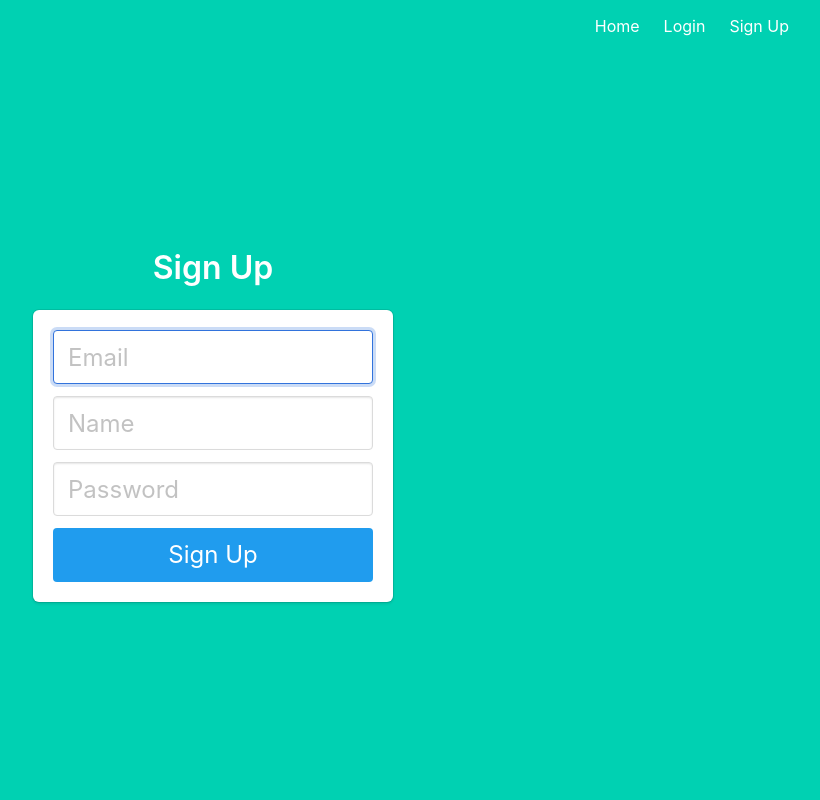
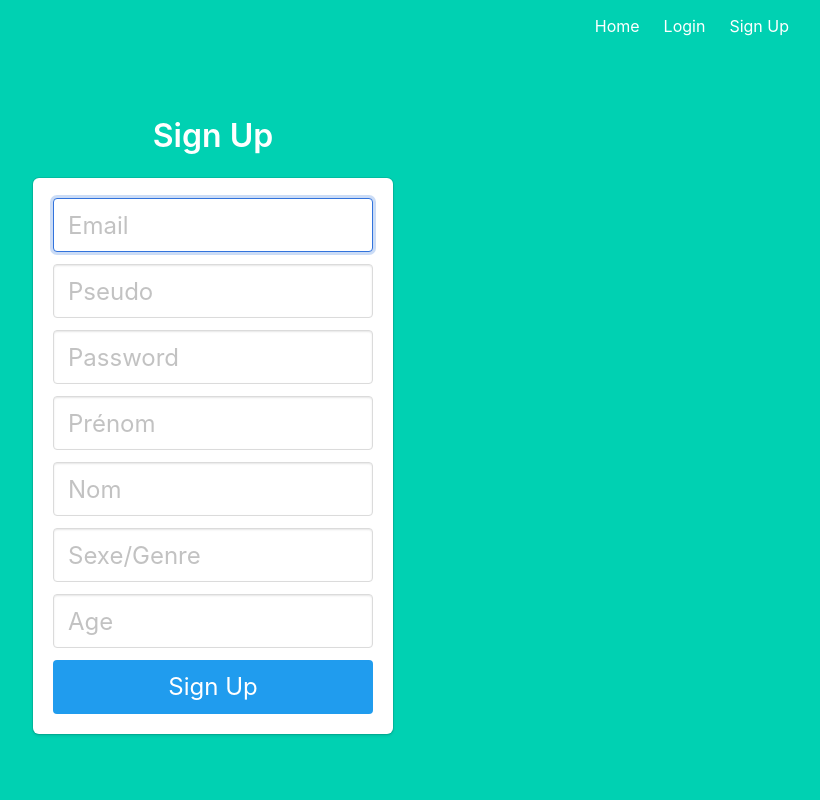
Before and after one commit to Or1anne/DevWebProjet, a Python web app: template templates/signup.html in a window 1280 px wide. Shown: the whole page, without its empty margins (427-1247 px from the left). Run offline with Jinja, Linux system fonts and the light colour scheme; the template is opened without the code that fills it, so the values that code supplies are empty.

Commit message:
Inscription

```diff
--- a/models.py
+++ b/models.py
@@ -8,5 +8,6 @@ class User(UserMixin, db.Model):
     password = db.Column(db.String(100))
     lastname = db.Column(db.String(1000))
     firstname = db.Column(db.String(100))
+    level = db.Column(db.String, default="Visiteur")
     age = db.Column(db.Integer)
     gender = db.Column(db.String(100))
--- a/templates/login2.html
+++ b/templates/login2.html
@@ -7,13 +7,13 @@
         <form method="POST" action="/login">
             <div class="field">
                 <div class="control">
-                    <input class="input is-large" type="email" name="email" placeholder="Your Email" autofocus="">
+                    <input class="input is-large" type="text" name="pseudo" placeholder="Nom d'utilisateur" autofocus="">
                 </div>
             </div>
 
             <div class="field">
                 <div class="control">
-                    <input class="input is-large" type="password" name="password" placeholder="Your Password">
+                    <input class="input is-large" type="password" name="password" placeholder="Mot de Passe">
                 </div>
             </div>
             <div class="field">
--- a/templates/signup.html
+++ b/templates/signup.html
@@ -13,13 +13,37 @@
 
             <div class="field">
                 <div class="control">
-                    <input class="input is-large" type="text" name="name" placeholder="Name" autofocus="">
+                    <input class="input is-large" type="text" name="pseudo" placeholder="Pseudo" autofocus="">
                 </div>
             </div>
 
             <div class="field">
                 <div class="control">
                     <input class="input is-large" type="password" name="password" placeholder="Password">
+                </div>
+            </div>
+
+            <div class="field">
+                <div class="control">
+                    <input class="input is-large" type="text" name="firstname" placeholder="Prénom">
+                </div>
+            </div>
+
+            <div class="field">
+                <div class="control">
+                    <input class="input is-large" type="text" name="lastname" placeholder="Nom">
+                </div>
+            </div>
+
+            <div class="field">
+                <div class="control">
+                    <input class="input is-large" type="text" name="gender" placeholder="Sexe/Genre">
+                </div>
+            </div>
+
+            <div class="field">
+                <div class="control">
+                    <input class="input is-large" type="number" name="age" placeholder="Age">
                 </div>
             </div>
 
```
Also changed, not shown: auth.py (+8 -3 lines), migrations/versions/a3a44802c983_ajout_niveau.py (added, +32 -0 lines), db.sqlite.
